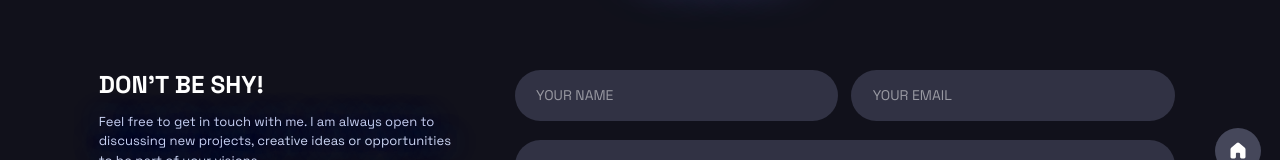
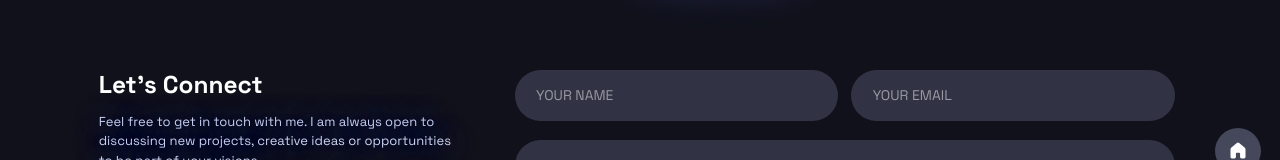
Before and after one commit to rishisoyal/portfolio-in-svelte, a SvelteKit app: page /contact in a window 1280 px wide. Shown: the part 145-305 px from the top of the page. Built offline with nearby package versions, Linux system fonts and the light colour scheme.

Commit message:
changed contact page subheading

```diff
--- a/src/routes/contact/+page.svelte
+++ b/src/routes/contact/+page.svelte
@@ -20,7 +20,7 @@
             <div
               class="flex w-full items-center justify-start py-2 text-3xl font-bold"
             >
-              <h2>DON&#39;T BE SHY!</h2>
+              <h2>Let's Connect</h2>
             </div>
             <p
               class="text-left text-wrap text-shadow-[0px_0px_30px_#5160b2] dark:text-[#cdd6f4]"
```
